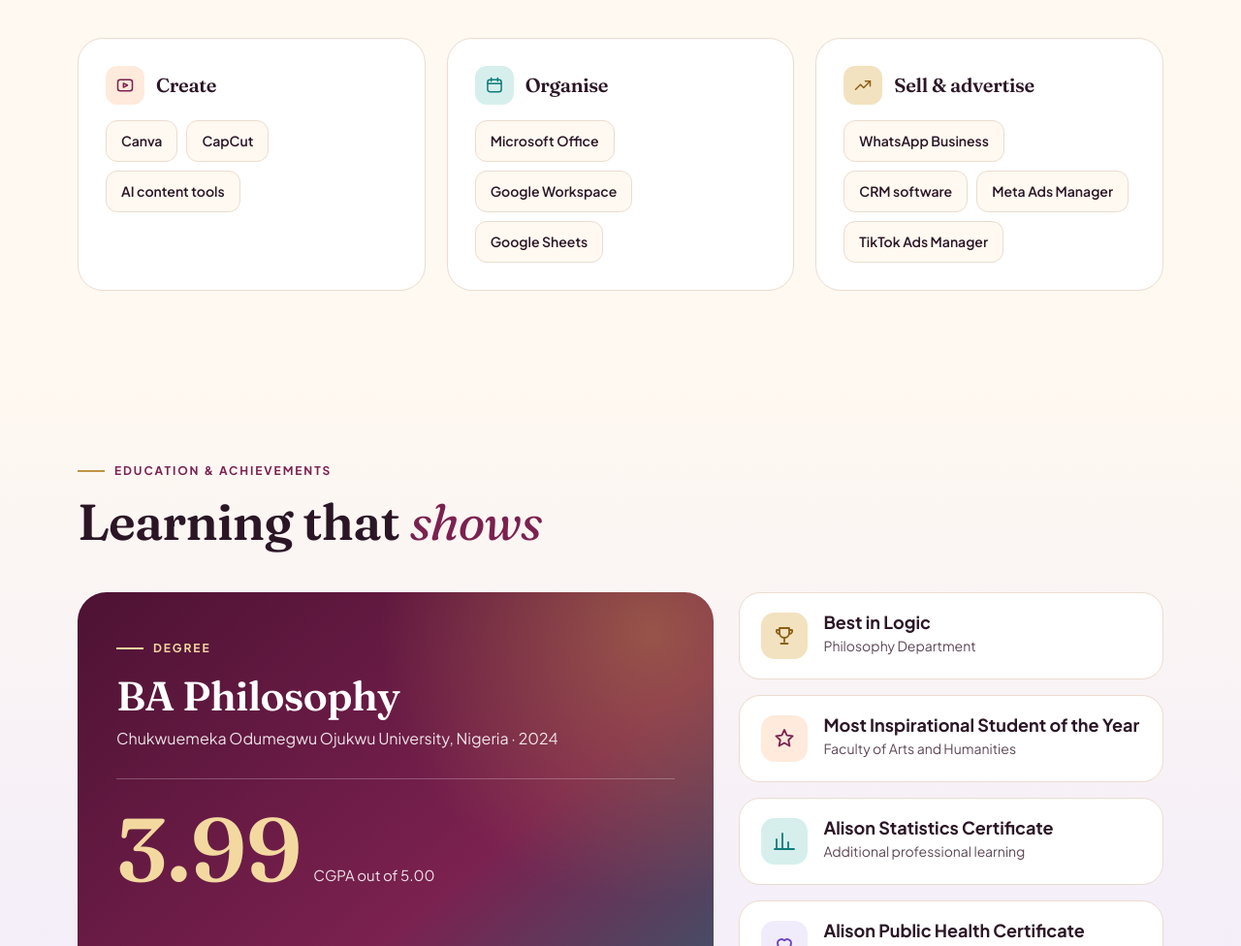
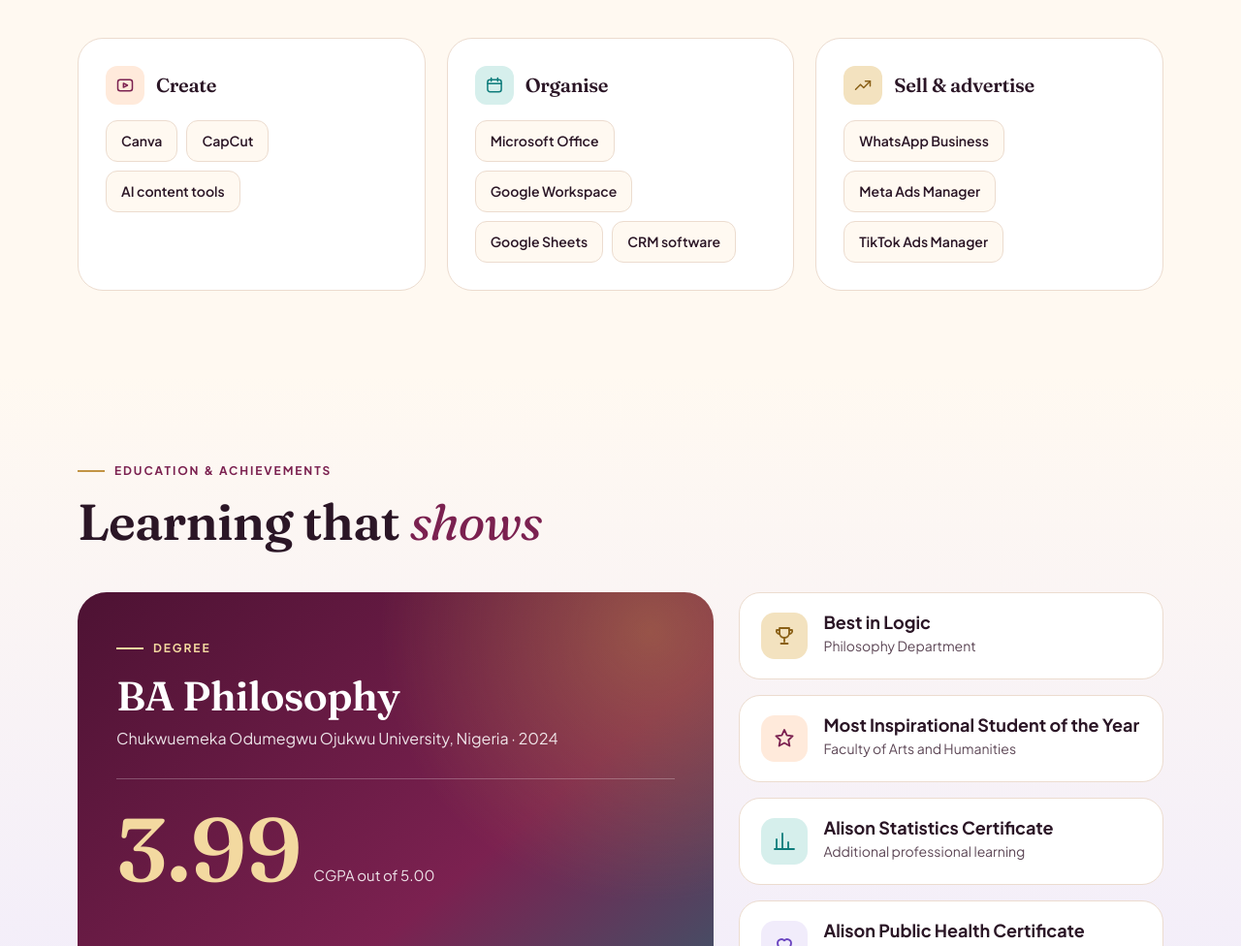
Before and after one commit to henriettanzimoha/henriettanzimoha.github.io, a plain HTML site: page index.html in a window 1280 px wide. Shown: the part 6369-7345 px from the top of the page at 97% size. Drawn offline with Linux system fonts and the light colour scheme.

Commit message:
Move CRM software under Organise tools
Co-Authored-By: Claude Sonnet 5.5 <noreply@anthropic.com>
Claude-Session: https://claude.ai/code/session_01LKizzfZzN1ifmeXBuwcmJv

```diff
--- a/index.html
+++ b/index.html
@@ -595,11 +595,11 @@ footer{background:#1d0a15;color:rgba(255,255,255,.7);font-size:14px}
         </div>
         <div class="tg pre-reveal" style="--d:.08s">
           <h3><span class="ico c-teal"><svg viewBox="0 0 24 24"><rect x="3.5" y="5" width="17" height="15" rx="3"/><path d="M8 3v4M16 3v4M3.5 10h17"/></svg></span>Organise</h3>
-          <div class="pills"><span class="pill">Microsoft Office</span><span class="pill">Google Workspace</span><span class="pill">Google Sheets</span></div>
+          <div class="pills"><span class="pill">Microsoft Office</span><span class="pill">Google Workspace</span><span class="pill">Google Sheets</span><span class="pill">CRM software</span></div>
         </div>
         <div class="tg pre-reveal" style="--d:.16s">
           <h3><span class="ico c-gold"><svg viewBox="0 0 24 24"><path d="m3 17 6-6 4 4 8-8"/><path d="M15 7h6v6"/></svg></span>Sell &amp; advertise</h3>
-          <div class="pills"><span class="pill">WhatsApp Business</span><span class="pill">CRM software</span><span class="pill">Meta Ads Manager</span><span class="pill">TikTok Ads Manager</span></div>
+          <div class="pills"><span class="pill">WhatsApp Business</span><span class="pill">Meta Ads Manager</span><span class="pill">TikTok Ads Manager</span></div>
         </div>
       </div>
     </div>
```
